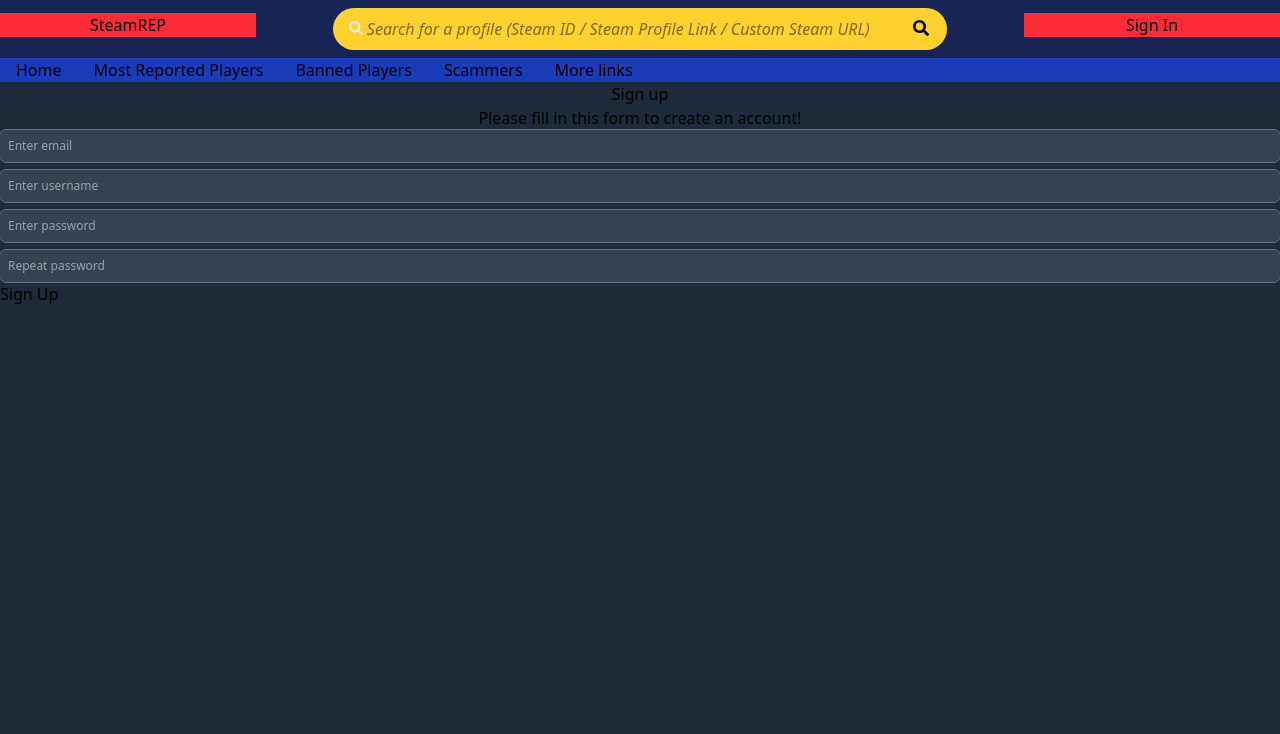
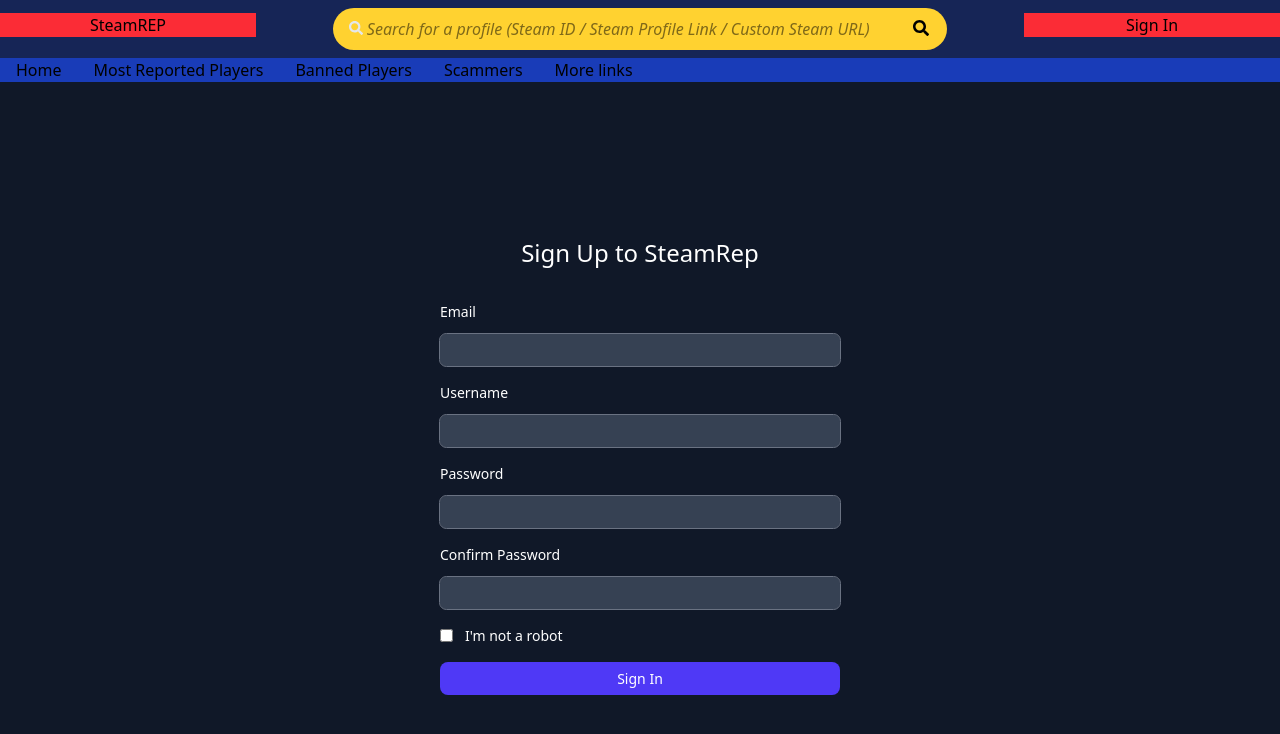
Before and after one commit to ScriptOtter/SteamREP, a React (Vite) app: page /auth/signup in a window 1280 px wide. Shown: the top 734 px of the page. Built offline with nearby package versions, Linux system fonts and the light colour scheme.

Commit message:
added SignUp

```diff
--- a/package.json
+++ b/package.json
@@ -12,11 +12,13 @@
   "dependencies": {
     "@sglara/cn": "^1.0.0",
     "@tailwindcss/vite": "^4.1.4",
+    "formik": "^2.4.6",
     "random-words": "^2.0.1",
     "react": "^19.0.0",
     "react-dom": "^19.0.0",
     "react-icons": "^5.5.0",
-    "tailwindcss": "^4.1.4"
+    "tailwindcss": "^4.1.4",
+    "yup": "^1.6.1"
   },
   "devDependencies": {
     "@eslint/js": "^9.22.0",
--- a/src/auth/SignIn.tsx
+++ b/src/auth/SignIn.tsx
@@ -1,7 +1,25 @@
+import { ReactFormState } from "react-dom/client";
 import { Input } from "../component/Input";
 import { Header } from "../views/Header";
+import { Link } from "react-router-dom";
+import { useState } from "react";
+interface UserLogin {
+  username: string;
+  password: string;
+}
 
 export const SignIn = () => {
+  const [username, setUsername] = useState<string>("");
+  const [password, setPassword] = useState<string>("");
+  const [isChecked, setIsChecked] = useState<boolean>(false);
+
+  const handleSignIn = (event: React.FormEvent) => {
+    event.preventDefault();
+    if (!username || !password) {
+      console.log("pusto");
+    } else console.log(username, password, isChecked);
+  };
+
   return (
     <>
       <Header />
@@ -11,27 +29,53 @@
           <p className="text-center text-white text-2xl mb-8">
             Sign in to your account
           </p>
-          <form className="flex flex-col space-y-4 mb-8">
+          <form
+            className="flex flex-col space-y-4 mb-8"
+            onSubmit={handleSignIn}
+          >
             <label className="text-white text-[14px] mb-3">Username</label>
             <div className="flex flex-col items-center w-full">
-              <Input variant="forAuth"></Input>
+              <Input
+                variant="forAuth"
+                value={username}
+                onChange={(e) => {
+                  setUsername(e.target.value);
+                }}
+              ></Input>
             </div>
 
-            <p className="text-white text-[14px] mb-3">Password</p>
+            <label className="text-white text-[14px] mb-3">Password</label>
             <div className="flex flex-col items-center w-full">
-              <Input variant="forAuth"></Input>
+              <Input
+                variant="forAuth"
+                type="password"
+                value={password}
+                onChange={(e) => {
+                  setPassword(e.target.value);
+                }}
+              ></Input>
             </div>
 
             <div className="flex justify-between">
               <div className="flex items-center">
-                <input type="checkbox" className="mr-3"></input>
+                <Input
+                  type="checkbox"
+                  className="mr-3"
+                  checked={isChecked}
+                  onChange={(e) => {
+                    setIsChecked(e.target.checked);
+                  }}
+                ></Input>
                 <p className="text-[14px] text-white">Remember me</p>
               </div>
 
               <p className="text-[14px] text-indigo-500">Forgot password?</p>
             </div>
             <div className="flex justify-center items-center w-full">
-              <button className="bg-indigo-600 w-1/1 p-1.5 rounded-[8px] text-white text-[14px]">
+              <button
+                className="bg-indigo-600 w-1/1 p-1.5 rounded-[8px] text-white text-[14px]"
+                type="submit"
+              >
                 Sign In
               </button>
             </div>
@@ -39,7 +83,9 @@
           <div>
             <div className="flex justify-center space-x-2 ">
               <p className="text-white text-[14px]">Not a member?</p>
-              <p className="text-indigo-500 text-[14px]">Log Up</p>
+              <p className="text-indigo-500 text-[14px]">
+                <Link to="/auth/signup">Log Up</Link>
+              </p>
             </div>
           </div>
         </div>
--- a/src/auth/SignUp.tsx
+++ b/src/auth/SignUp.tsx
@@ -1,24 +1,100 @@
 import { Input } from "../component/Input";
 import { Header } from "../views/Header";
+import { Link } from "react-router-dom";
+import { useState } from "react";
+import * as Yup from "yup";
 
 export const SignUp = () => {
+  const [email, setEmail] = useState<string>("");
+  const [username, setUsername] = useState<string>("");
+  const [password, setPassword] = useState<string>("");
+  const [confirmPassword, setConfirmPassword] = useState<string>("");
+  const [isChecked, setIsChecked] = useState<boolean>(false);
+
+  const validationSchema = Yup.object().shape({
+    email: Yup.string().email("mail").required("Must be"),
+    username: Yup.string().min(3, "nado 2"),
+  });
+  const handleSignUp = (event: React.FormEvent) => {
+    event.preventDefault();
+    console.log(Yup.string().email("mail").required("Must"));
+    console.log(email, username, password, confirmPassword, isChecked);
+  };
   return (
     <>
       <Header />
-      <div className="w-full h-screen bg-gray-800">
-        <p className="text-center">Sign up</p>
-        <p className="text-center">
-          Please fill in this form to create an account!
-        </p>
-        <div className="flex flex-col items-center space-y-2">
-          <Input variant="forAuth" placeholder="Enter email"></Input>
-          <Input variant="forAuth" placeholder="Enter username"></Input>
-          <Input variant="forAuth" placeholder="Enter password"></Input>
-          <Input variant="forAuth" placeholder="Repeat password"></Input>
-        </div>
-        <div>
-          <p>Sign Up</p>
-          <p></p>
+
+      <div className="w-full h-screen bg-gray-900 flex items-center justify-center">
+        <div className="w-[400px]">
+          <p className="text-center text-white text-2xl mb-8">
+            Sign Up to SteamRep
+          </p>
+          <form
+            className="flex flex-col space-y-4 mb-8"
+            onSubmit={handleSignUp}
+          >
+            <label className="text-white text-[14px] mb-3">Email</label>
+            <div className="flex flex-col items-center w-full">
+              <Input
+                variant="forAuth"
+                type="email"
+                value={email}
+                onChange={(e) => setEmail(e.target.value)}
+              ></Input>
+            </div>
+
+            <label className="text-white text-[14px] mb-3">Username</label>
+            <div className="flex flex-col items-center w-full">
+              <Input
+                variant="forAuth"
+                value={username}
+                onChange={(e) => setUsername(e.target.value)}
+              ></Input>
+            </div>
+
+            <label className="text-white text-[14px] mb-3">Password</label>
+            <div className="flex flex-col items-center w-full">
+              <Input
+                variant="forAuth"
+                type="password"
+                value={password}
+                onChange={(e) => setPassword(e.target.value)}
+              ></Input>
+            </div>
+
+            <label className="text-white text-[14px] mb-3">
+              Confirm Password
+            </label>
+            <div className="flex flex-col items-center w-full">
+              <Input
+                variant="forAuth"
+                type="password"
+                value={confirmPassword}
+                onChange={(e) => setConfirmPassword(e.target.value)}
+              ></Input>
+            </div>
+
+            <div className="flex justify-between">
+              <div className="flex items-center">
+                <input
+                  type="checkbox"
+                  className="mr-3"
+                  checked={isChecked}
+                  onChange={(e) => setIsChecked(e.target.checked)}
+                ></input>
+                <p className="text-[14px] text-white">I'm not a robot</p>
+              </div>
+            </div>
+            <div className="flex justify-center items-center w-full">
+              <button
+                className="bg-indigo-600 w-1/1 p-1.5 rounded-[8px] text-white text-[14px]"
+                type="submit"
+              >
+                Sign In
+              </button>
+            </div>
+          </form>
+          <div></div>
         </div>
       </div>
     </>
--- a/src/component/Input.tsx
+++ b/src/component/Input.tsx
@@ -2,9 +2,19 @@
 
 interface InputProps extends InputHTMLAttributes<HTMLInputElement> {
   variant?: "default" | "forSearch" | "forAuth";
+  type?: "text" | "email" | "password" | "checkbox";
+  id?: string;
 }
 
-export const Input = ({ placeholder, variant = "default" }: InputProps) => {
+export const Input = ({
+  className,
+  placeholder,
+  variant = "default",
+  type = "text",
+  id,
+  value,
+  onChange,
+}: InputProps) => {
   const variantStyles = {
     default: "bg-red-400 border-red-300 focus:ring-blue-500",
     forSearch:
@@ -14,6 +24,13 @@
   };
 
   return (
-    <input className={variantStyles[variant]} placeholder={placeholder}></input>
+    <input
+      className={variantStyles[variant] + " " + className}
+      placeholder={placeholder}
+      type={type}
+      id={id}
+      value={value}
+      onChange={onChange}
+    ></input>
   );
 };
```
Also changed, not shown: 2 other files (tests, documents, lock files or other folders).
